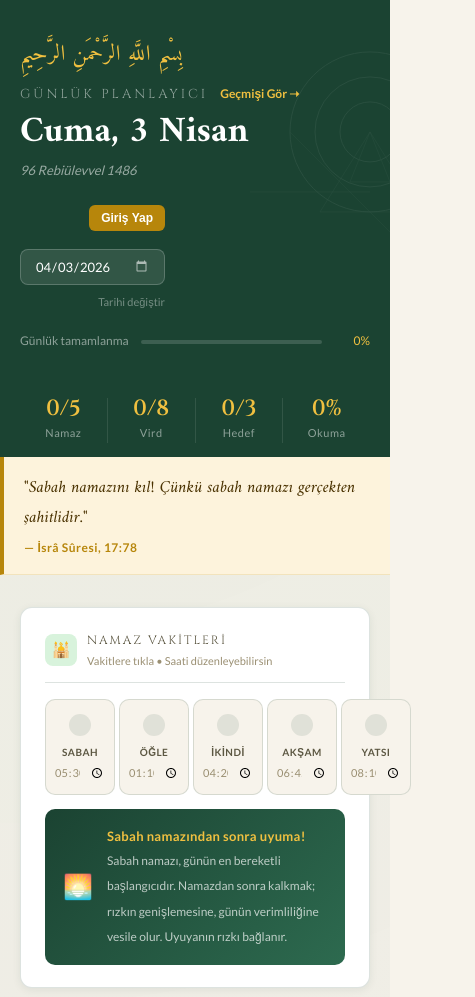
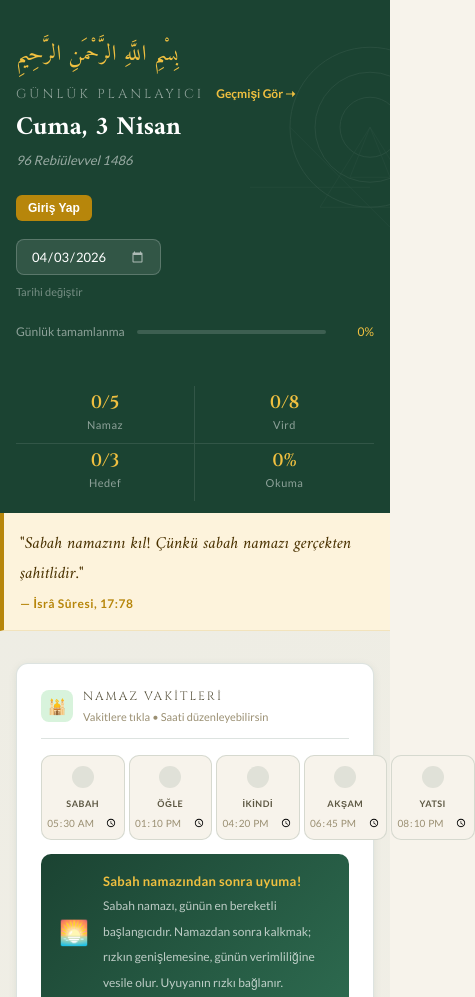
Before and after one commit to menesdev/sabah-namazi-tesvik, a website built with Vite: page index.html in a window 390 px wide. Shown: the top 997 px of the page, 475 px wide, since content can reach past the window. Built offline with nearby package versions, Linux system fonts and the light colour scheme; no server answers.

Commit message:
Responsive design

```diff
--- a/style.css
+++ b/style.css
@@ -747,15 +747,39 @@
 
   /* RESPONSIVE */
   @media (max-width: 680px) {
-    .header-inner, .main { padding-left: 20px; padding-right: 20px; }
-    .ayet-banner { padding-left: 20px; padding-right: 20px; }
-    .stats-bar { padding-left: 20px; padding-right: 20px; }
+    .header-inner, .main, .ayet-banner, .stats-bar { padding-left: 16px; padding-right: 16px; }
+    .header-date { font-size: 26px; line-height: 1.3; }
+    .header-top { flex-direction: column; align-items: flex-start; }
+    .date-controls { align-items: flex-start; width: 100%; }
     .two-col, .three-col { grid-template-columns: 1fr; }
-    .namaz-grid { grid-template-columns: repeat(5, 1fr); gap: 4px; }
-    .namaz-name { font-size: 10px; }
-    .header-top { flex-direction: column; }
+
+    /* Stats Bar (2x2 grid) */
+    .stats-bar { flex-wrap: wrap; padding-top: 12px; padding-bottom: 12px; }
+    .stat-item { flex: 0 0 50%; padding: 8px; border-right: none; }
+    .stat-item:nth-child(1), .stat-item:nth-child(2) { border-bottom: 1px solid rgba(255,255,255,0.1); }
+    .stat-item:nth-child(odd) { border-right: 1px solid rgba(255,255,255,0.1); }
+    .stat-num { font-size: 18px; }
+
+    /* Namaz Grid */
+    .namaz-grid { gap: 4px; }
+    .namaz-item { padding: 10px 4px 8px; }
+    .namaz-name { font-size: 9px; }
+    .namaz-time-input { width: 100%; min-width: auto; font-size: 10px; }
+
+    /* Time Block */
+    .time-block { grid-template-columns: 75px 1fr auto auto; gap: 6px; }
+    .tb-time-input { width: 100%; font-size: 11px; }
+    .tb-content { min-width: 0; font-size: 13px; }
+    .tb-pill { font-size: 9px; padding: 2px 6px; }
+
+    /* Always show delete buttons on mobile (no hover on touch) */
+    .btn-del { opacity: 1; margin-left: 0; }
+    .checklist li .btn-del, .goal-item .btn-del, .reading-item .btn-del, .time-block .btn-del { opacity: 1; }
+
+    /* Goal Input Wraps */
+    .goal-input-wrap { flex-wrap: wrap; }
+    #progTime, #readMax { width: 100% !important; flex: 1 1 100% !important; text-align: left !important; }
   }
-
   .btn-del {
     background: none;
     border: none;
```
